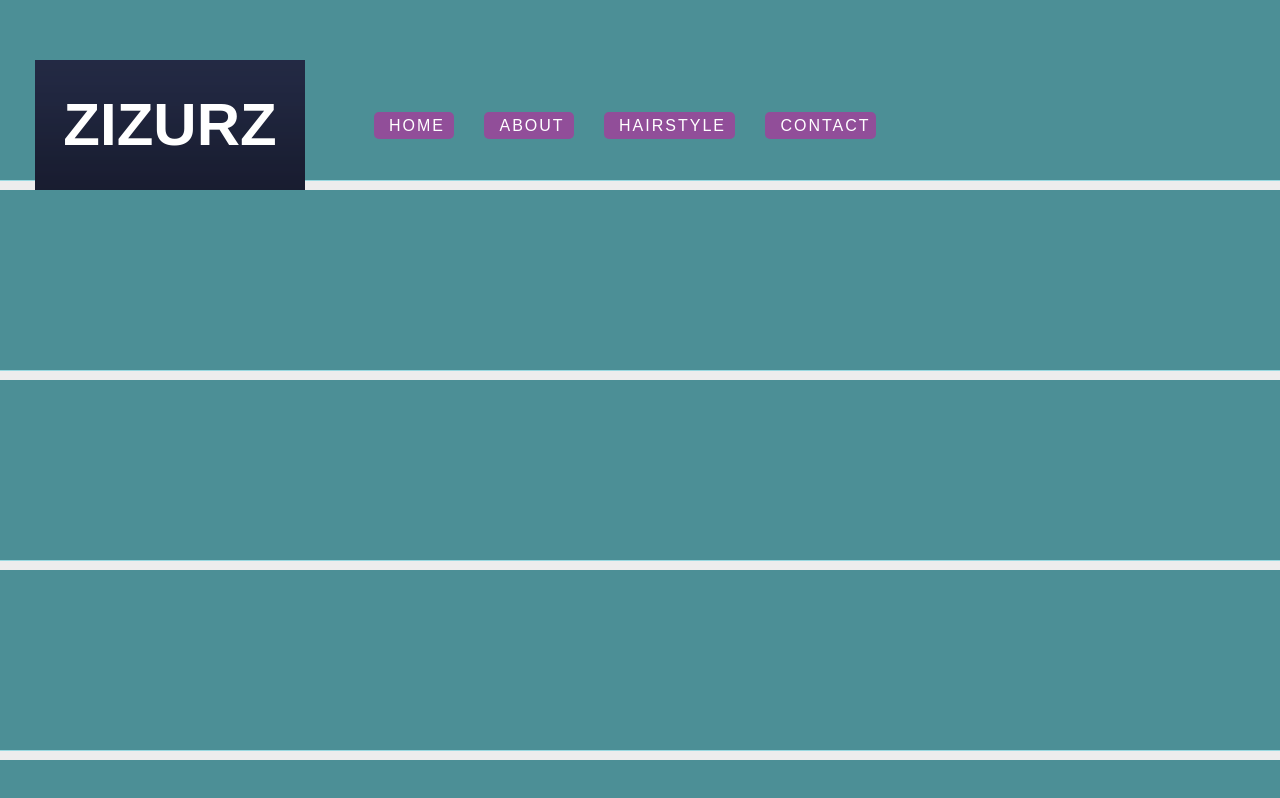
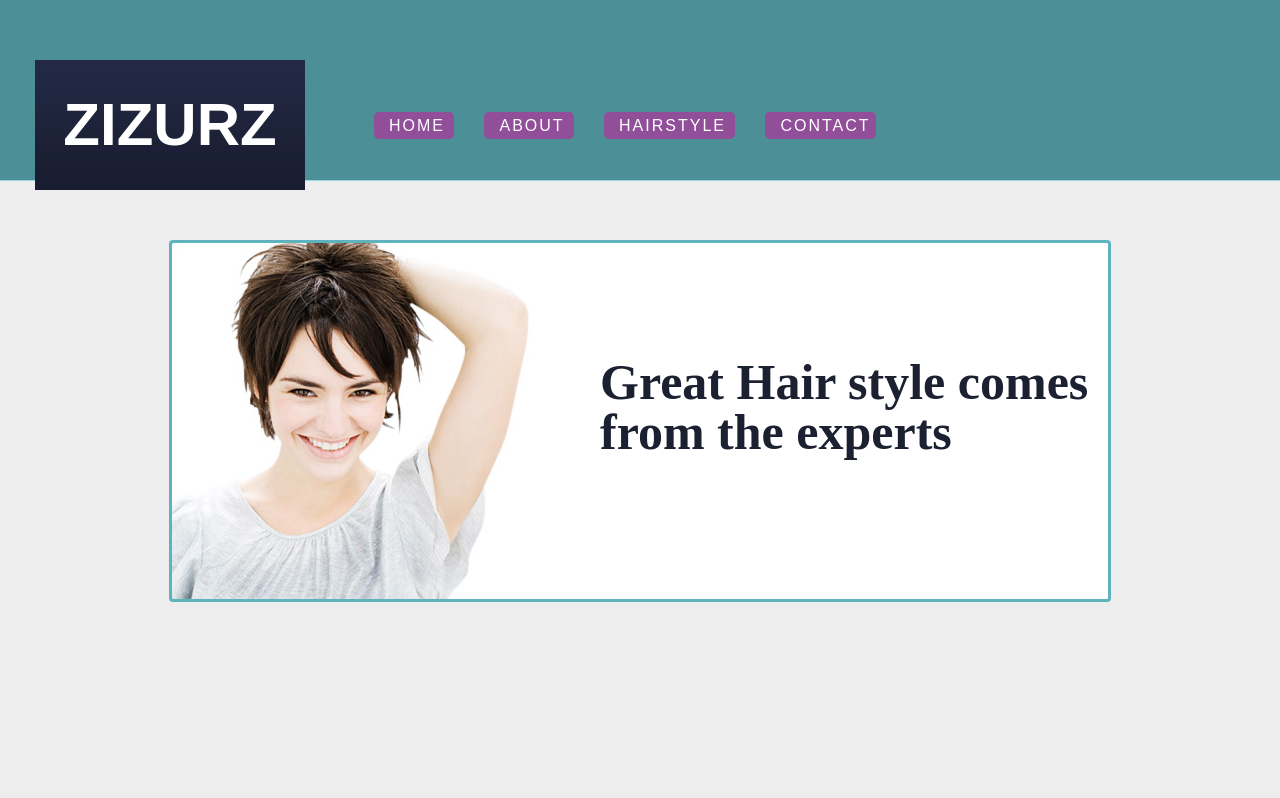
Before and after one commit to MuneebJS/web-template, a plain HTML site: page index.html in a window 1280 px wide. Drawn offline with Linux system fonts and the light colour scheme.

```diff
--- a/index.html
+++ b/index.html
@@ -26,9 +26,12 @@
         </li>
       </ul>
     </div>
+   <!--logo and navigation completed-->
 
-    </div>
-
+    <div class="article">
+      <img src="great-hairstyle.jpg" alt="great-hairstyle">
+      <h1 class="heading">Great Hair style comes from the experts</h1>
+  </div>
   </div>
 </body>
 </html>
--- a/style.css
+++ b/style.css
@@ -1,5 +1,5 @@
 body {
-    background-image: url(bg-header.gif);
+    background:#ededed url(bg-header.gif) repeat-x top center;
     font-family: Arial, Helvetica, sans-serif;
     padding: 0;
     margin: 0;
@@ -61,4 +61,31 @@
     line-height: 1.5em;
     display: inline-block;
     height: 30px;
+} /*after completing page I shall add some features in ul and li element*/
+
+div.article {
+    background-color: white;
+    width: 936px;
+    border: 3px solid #5fb3bd;
+    border-radius: 4px;
+    margin: 50px auto 28px;
+    overflow: hidden;
+
 }
+.article img {
+    display: block;
+    float: left;
+    margin: 0 50px 0 0;
+    padding: 0;
+}
+h1[class="heading"] {
+    font-weight: bold;
+    font-size: 50px;
+    font-family: 'ChangaOne';
+    line-height: 50px;
+    color: #1b2130;
+    padding: 80px 10px 0 0px;
+
+
+
+}
```
Also changed, not shown: great-hairstyle.jpg (added).
